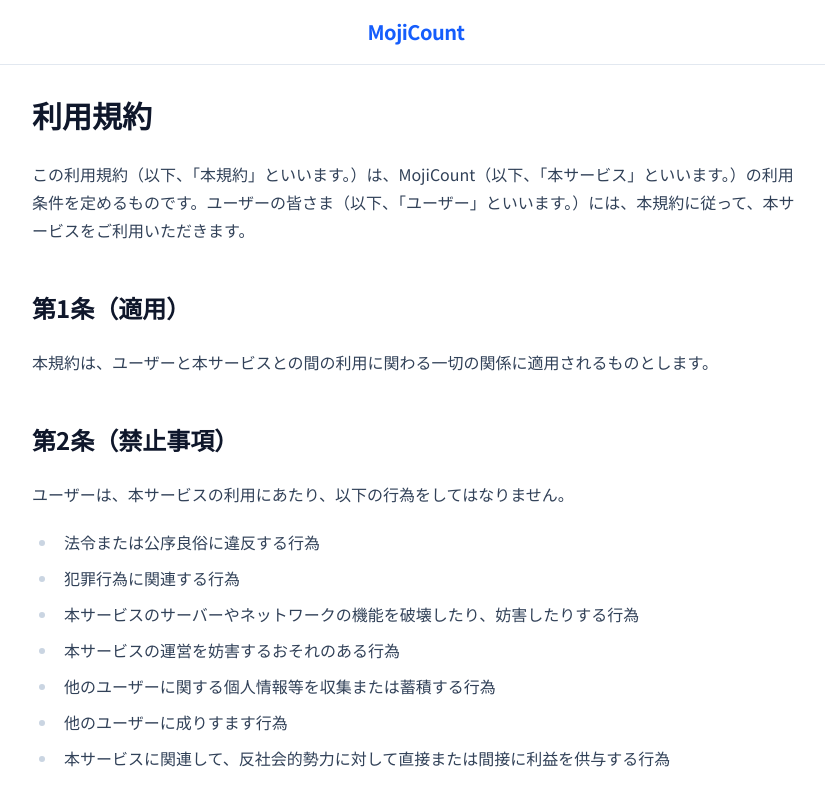
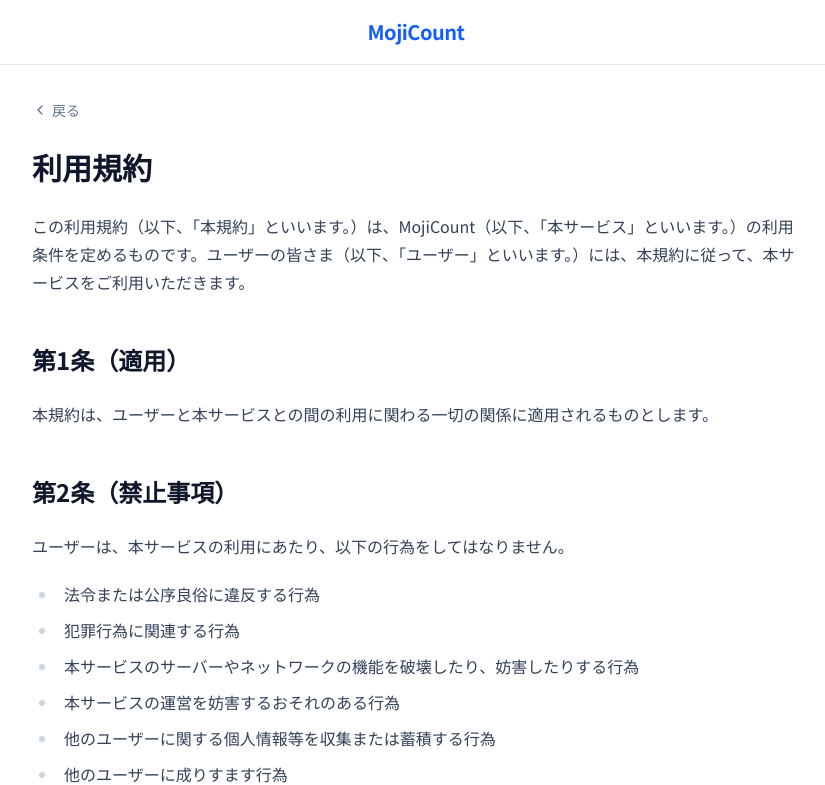
Before and after one commit to yufu085312/mojicount, a Next.js app: page /terms in a window 1280 px wide. Shown: the top 785 px of the page, without its empty margins (224-1049 px from the left). Built offline with nearby package versions, Linux system fonts and the light colour scheme.

Commit message:
feat: 戻るボタンの追加

```diff
--- a/src/app/contact/page.tsx
+++ b/src/app/contact/page.tsx
@@ -1,7 +1,7 @@
 "use client";
 
 import { useState } from "react";
-import { Metadata } from "next";
+import { BackButton } from "@/components/BackButton";
 
 export default function ContactPage() {
   const [state, setState] = useState<{
@@ -76,6 +76,7 @@ export default function ContactPage() {
 
   return (
     <div className="max-w-2xl mx-auto py-8">
+      <BackButton />
       <div className="space-y-4 mb-8 text-center">
         <h1 className="text-3xl font-bold text-slate-900 dark:text-white">お問い合わせ</h1>
         <p className="text-slate-600 dark:text-slate-400">
--- a/src/app/disclaimer/page.tsx
+++ b/src/app/disclaimer/page.tsx
@@ -1,4 +1,5 @@
 import { Metadata } from "next";
+import { BackButton } from "@/components/BackButton";
 
 export const metadata: Metadata = {
   title: "免責事項 | MojiCount",
@@ -8,6 +9,7 @@ export const metadata: Metadata = {
 export default function DisclaimerPage() {
   return (
     <div className="max-w-3xl mx-auto prose prose-slate dark:prose-invert prose-headings:font-bold prose-h1:text-3xl prose-a:text-blue-600 dark:prose-a:text-blue-400">
+      <BackButton />
       <h1>免責事項</h1>
 
       <h2>情報の正確性について</h2>
--- a/src/app/privacy/page.tsx
+++ b/src/app/privacy/page.tsx
@@ -1,4 +1,5 @@
 import { Metadata } from "next";
+import { BackButton } from "@/components/BackButton";
 
 export const metadata: Metadata = {
   title: "プライバシーポリシー | MojiCount",
@@ -8,6 +9,7 @@ export const metadata: Metadata = {
 export default function PrivacyPage() {
   return (
     <div className="max-w-3xl mx-auto prose prose-slate dark:prose-invert prose-headings:font-bold prose-h1:text-3xl prose-a:text-blue-600 dark:prose-a:text-blue-400">
+      <BackButton />
       <h1>プライバシーポリシー</h1>
       <p>MojiCount（以下、「本サービス」といいます。）は、ユーザーの皆様のプライバシー保護を最重要視しています。本サービスにおける個人情報の取扱い、およびデータの処理方針について以下の通りプライバシーポリシーを定めます。</p>
 
--- a/src/app/terms/page.tsx
+++ b/src/app/terms/page.tsx
@@ -1,4 +1,5 @@
 import { Metadata } from "next";
+import { BackButton } from "@/components/BackButton";
 
 export const metadata: Metadata = {
   title: "利用規約 | MojiCount",
@@ -8,6 +9,7 @@ export const metadata: Metadata = {
 export default function TermsPage() {
   return (
     <div className="max-w-3xl mx-auto prose prose-slate dark:prose-invert prose-headings:font-bold prose-h1:text-3xl prose-a:text-blue-600 dark:prose-a:text-blue-400">
+      <BackButton />
       <h1>利用規約</h1>
       <p>この利用規約（以下、「本規約」といいます。）は、MojiCount（以下、「本サービス」といいます。）の利用条件を定めるものです。ユーザーの皆さま（以下、「ユーザー」といいます。）には、本規約に従って、本サービスをご利用いただきます。</p>
 
--- /dev/null
+++ b/src/components/BackButton.tsx
@@ -0,0 +1,22 @@
+"use client";
+
+import Link from "next/link";
+import { ChevronLeft } from "lucide-react";
+import { motion } from "framer-motion";
+
+export const BackButton = () => {
+  return (
+    <div className="mb-6">
+      <Link href="/" className="inline-block group no-underline">
+        <motion.div
+          className="flex items-center gap-1 text-slate-500 hover:text-blue-600 dark:text-slate-400 dark:hover:text-blue-400 transition-colors font-medium text-sm"
+          whileHover={{ x: -4 }}
+          transition={{ type: "spring", stiffness: 400, damping: 25 }}
+        >
+          <ChevronLeft className="w-4 h-4" />
+          <span>戻る</span>
+        </motion.div>
+      </Link>
+    </div>
+  );
+};
```
